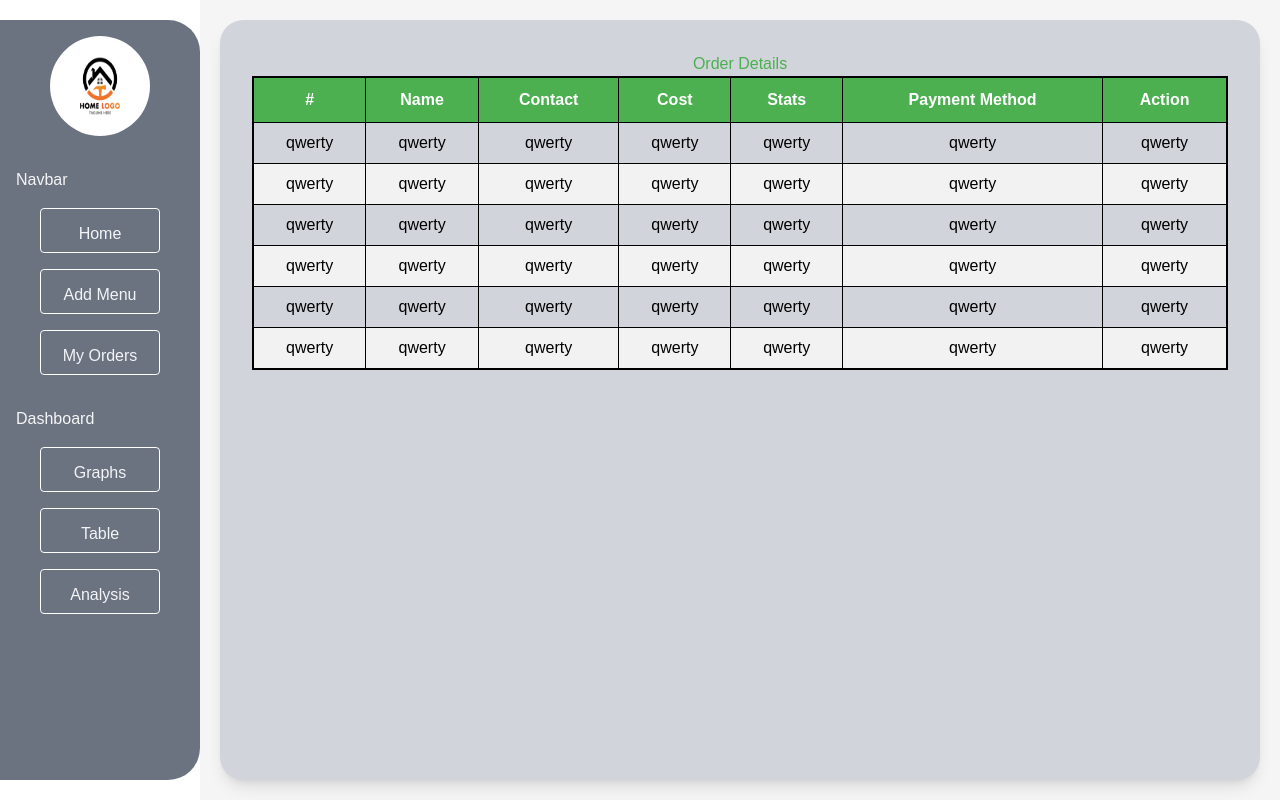
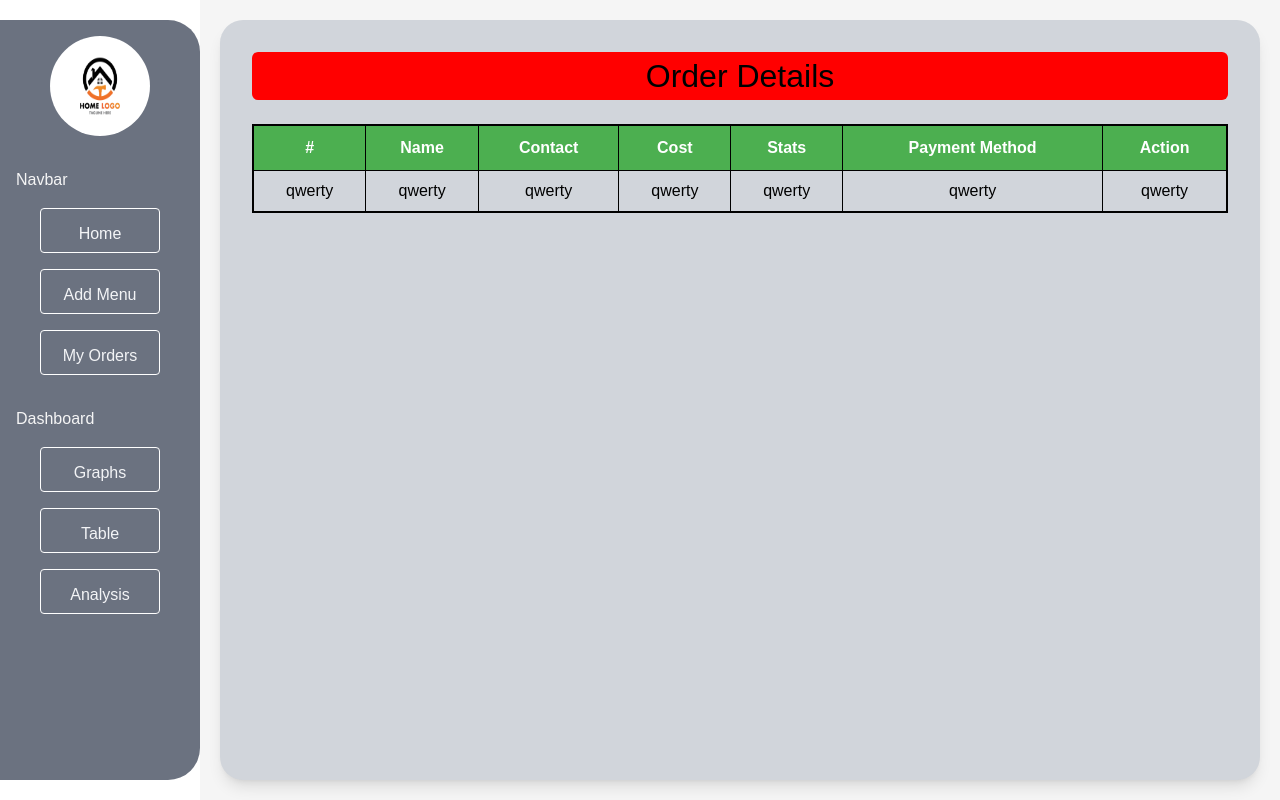
Before and after one commit to Jenil45/housewomen_food, a PHP site: page /business/orders.php in a window 1280 px wide. Run offline with PHP 8.4, Linux system fonts and the light colour scheme; some libraries are stand-ins or nearby versions.

Commit message:
business 1

```diff
--- a/business/orders.php
+++ b/business/orders.php
@@ -38,15 +38,22 @@ include "./sidebar.php";
   }
 
   h1 {
-    color: #4caf50;
     text-font: 20px;
   }
+  #h1 {
+        font-size: xx-large;
+        background-color: red;
+
+      }
 </style>
 <body>
 <center>
 
+    <div id="h1" class="rounded-[6px] mb-6">
+        <h1>Order Details</h1>
+
+    </div>
     <div>
-        <h1>Order Details</h1>
     <table>
         <thead>
             <tr>
@@ -68,53 +75,14 @@ include "./sidebar.php";
                 <td>qwerty</td>
                 <td>qwerty</td>
                 <td>qwerty</td>
-                <td>qwerty</td>
+                <td><a href="./singleorder.php" class="text-black">
+
+                    qwerty
+                </a>
+            </td>
             </tr>
-            <tr>
-                <td>qwerty</td>
-                <td>qwerty</td>
-                <td>qwerty</td>
-                <td>qwerty</td>
-                <td>qwerty</td>
-                <td>qwerty</td>
-                <td>qwerty</td>
-            </tr>
-            <tr>
-                <td>qwerty</td>
-                <td>qwerty</td>
-                <td>qwerty</td>
-                <td>qwerty</td>
-                <td>qwerty</td>
-                <td>qwerty</td>
-                <td>qwerty</td>
-            </tr>
-            <tr>
-                <td>qwerty</td>
-                <td>qwerty</td>
-                <td>qwerty</td>
-                <td>qwerty</td>
-                <td>qwerty</td>
-                <td>qwerty</td>
-                <td>qwerty</td>
-            </tr>
-            <tr>
-                <td>qwerty</td>
-                <td>qwerty</td>
-                <td>qwerty</td>
-                <td>qwerty</td>
-                <td>qwerty</td>
-                <td>qwerty</td>
-                <td>qwerty</td>
-            </tr>
-            <tr>
-                <td>qwerty</td>
-                <td>qwerty</td>
-                <td>qwerty</td>
-                <td>qwerty</td>
-                <td>qwerty</td>
-                <td>qwerty</td>
-                <td>qwerty</td>
-            </tr>
+
+
         </tbody>
 
     </table>
```
Also changed, not shown: business/addmenu.php (+32 -2 lines), business/singleorder.php (added, +11 -0 lines).
